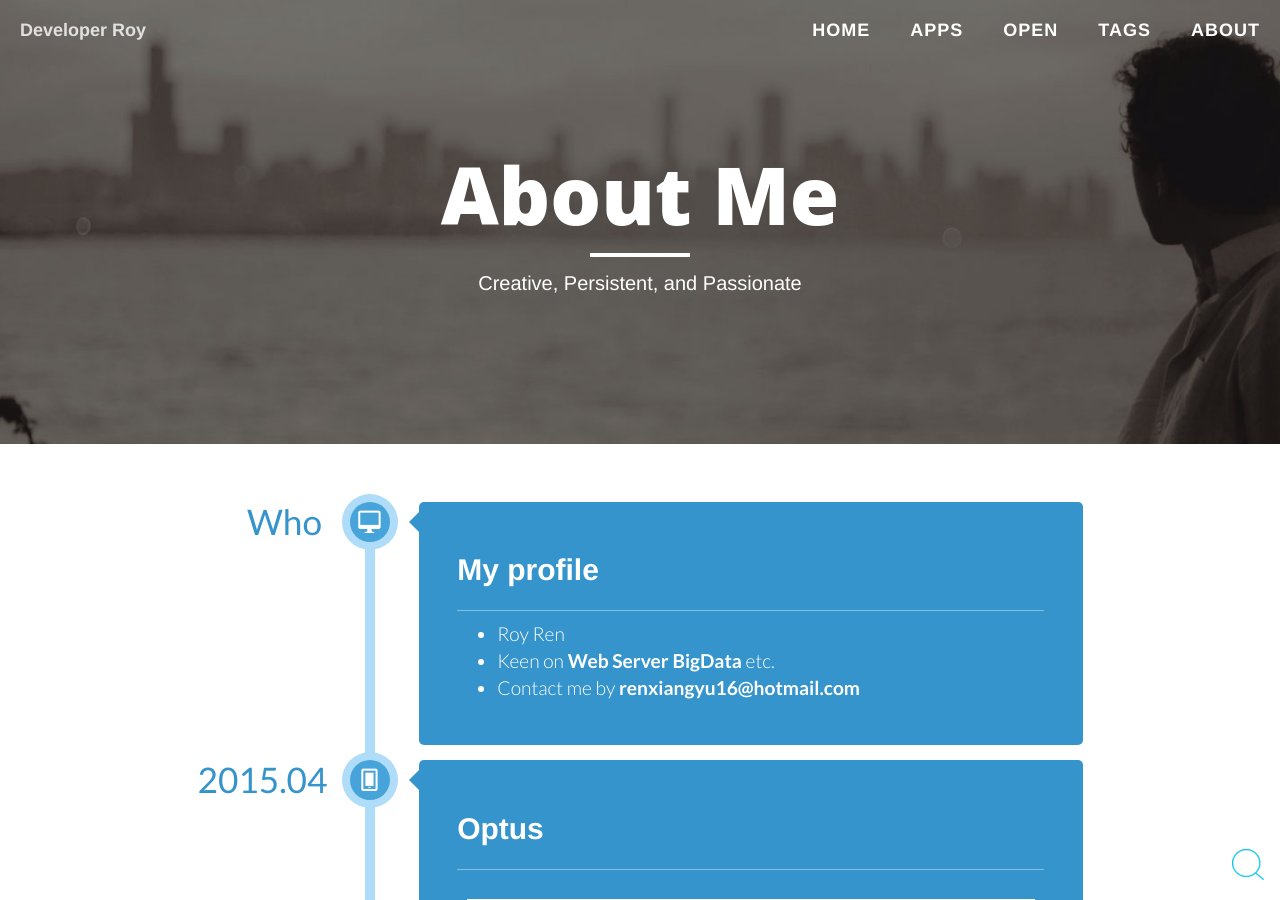
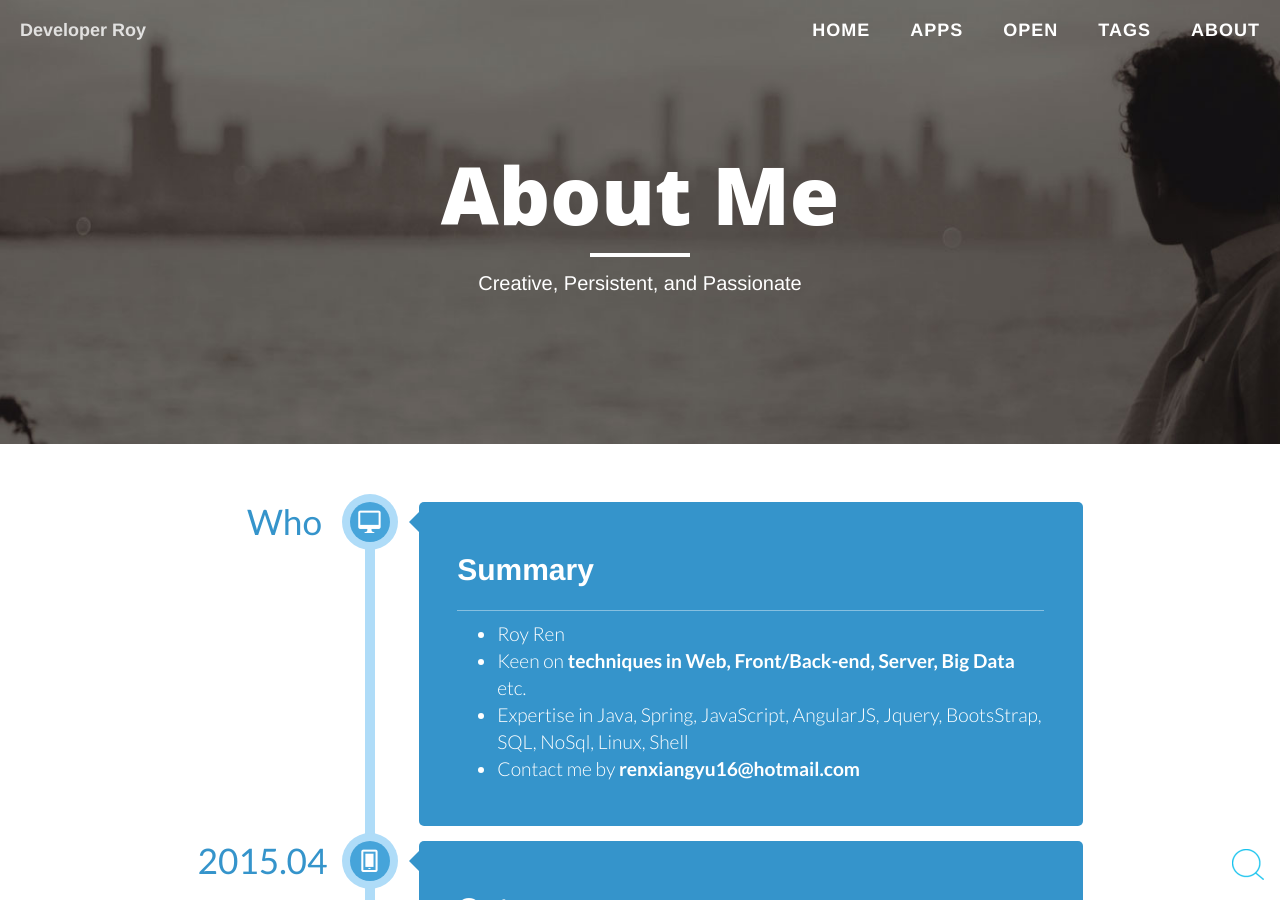
Before and after one commit to androiddevelop/RoyRenBlog, a Jekyll site: the page built from about/index.html, in a window 1280 px wide and 900 px high. Built offline with Jekyll 4.4.1, drawn with Linux system fonts in a browser that asks for light colours; nearby versions of some CDN libraries; comment, search, counter and statistics services are not loaded.

Commit message:
about final1

```diff
--- a/about/index.html
+++ b/about/index.html
@@ -25,10 +25,11 @@ header-img: "img/about-bg.jpg"
 				<time class="cbp_tmtime" > <span>Who</span></time>
 				<div class="cbp_tmicon cbp_tmicon-screen"></div>
 				<div class="cbp_tmlabel">
-					<h2>My profile</h2>
+					<h2>Summary</h2>
 					<ul>
 					<li>Roy Ren</li>
-					<li>Keen on<strong>  Web  Server  BigData  </strong>etc.</li>
+					<li>Keen on<strong> techniques in Web, Front/Back-end, Server, Big Data </strong>etc.</li>
+					<li>Expertise in Java, Spring, JavaScript, AngularJS, Jquery, BootsStrap, SQL, NoSql, Linux, Shell</li>
 					<li>Contact me by <strong><a href="mailto:enxiangyu16@hotmail.com" style="color:white;">renxiangyu16@hotmail.com</a></strong></li>
 					</ul>
 				</div>
```
Also changed, not shown: other parts of about/index.html (+2 -0 lines).
